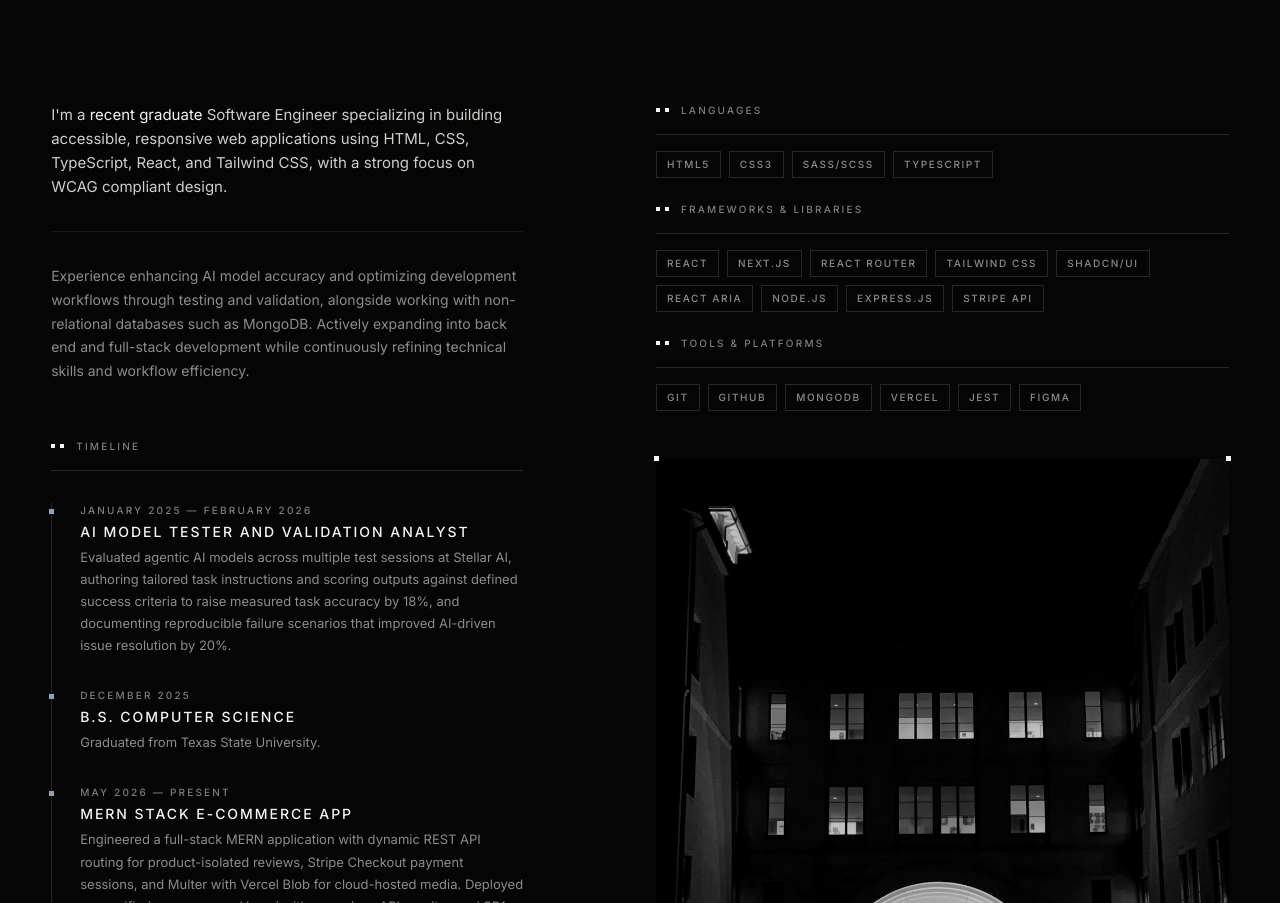
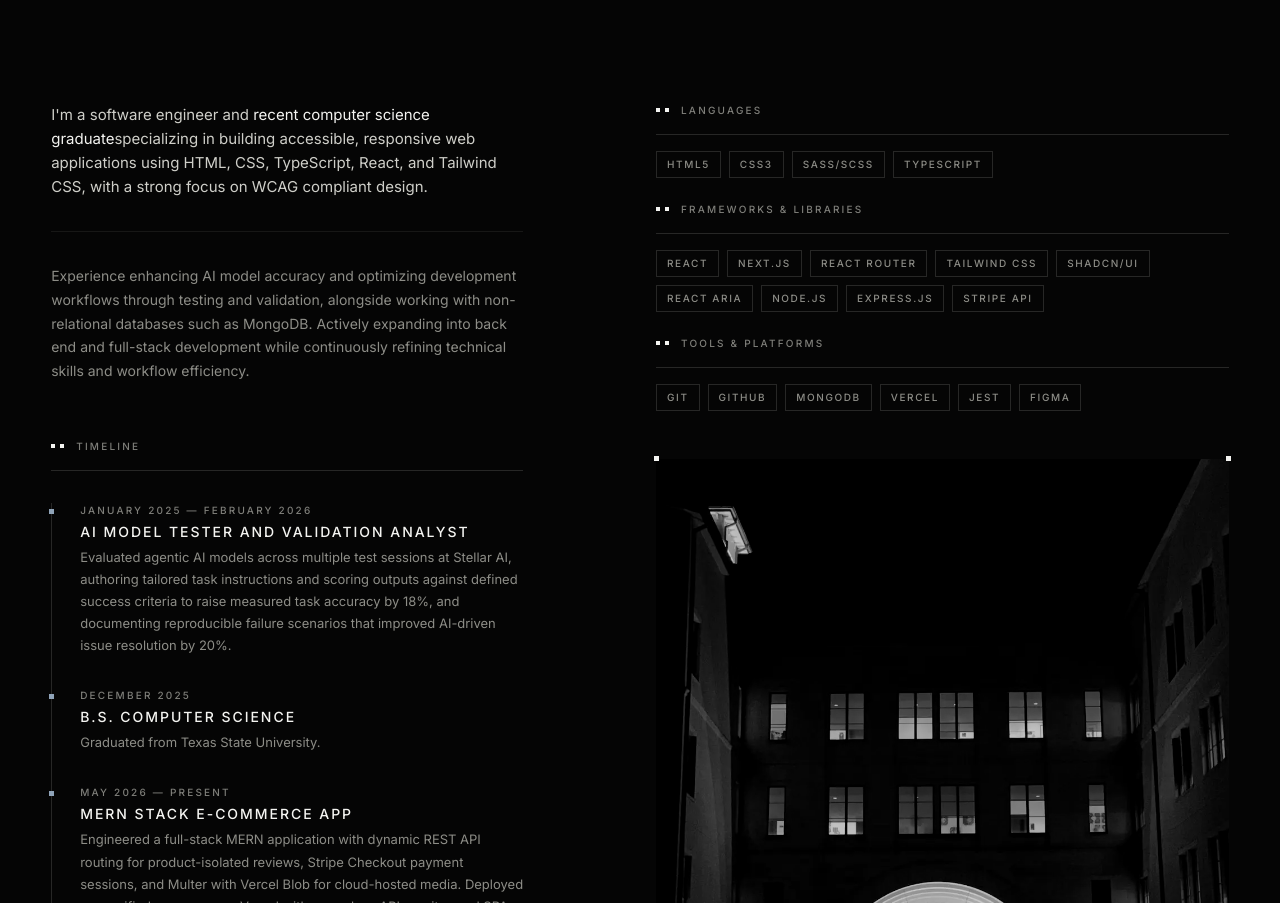
Before and after one commit to JoshuaM04/portfolio-website-v2, a React (Vite) app: page / in a window 1280 px wide. Shown: the part 2961-3864 px from the top of the page. Built offline with nearby package versions, Linux system fonts and the light colour scheme.

Commit message:
Made a wording adjustment to the personal overview section.

```diff
--- a/src/components/Home.tsx
+++ b/src/components/Home.tsx
@@ -150,7 +150,7 @@ function PersonalOverview() {
                             both size and tone, and a hairline separates them. The
                             wording is untouched — the hierarchy is doing the work. */}
                         <p className="lead">
-                            I'm a <span className="text-bone-50">recent graduate</span> Software Engineer
+                            I'm a software engineer and <span className="text-bone-50">recent computer science graduate</span>
                             specializing in building accessible, responsive web applications using HTML, CSS,
                             TypeScript, React, and Tailwind CSS, with a strong focus on WCAG compliant design.
                         </p>
```
